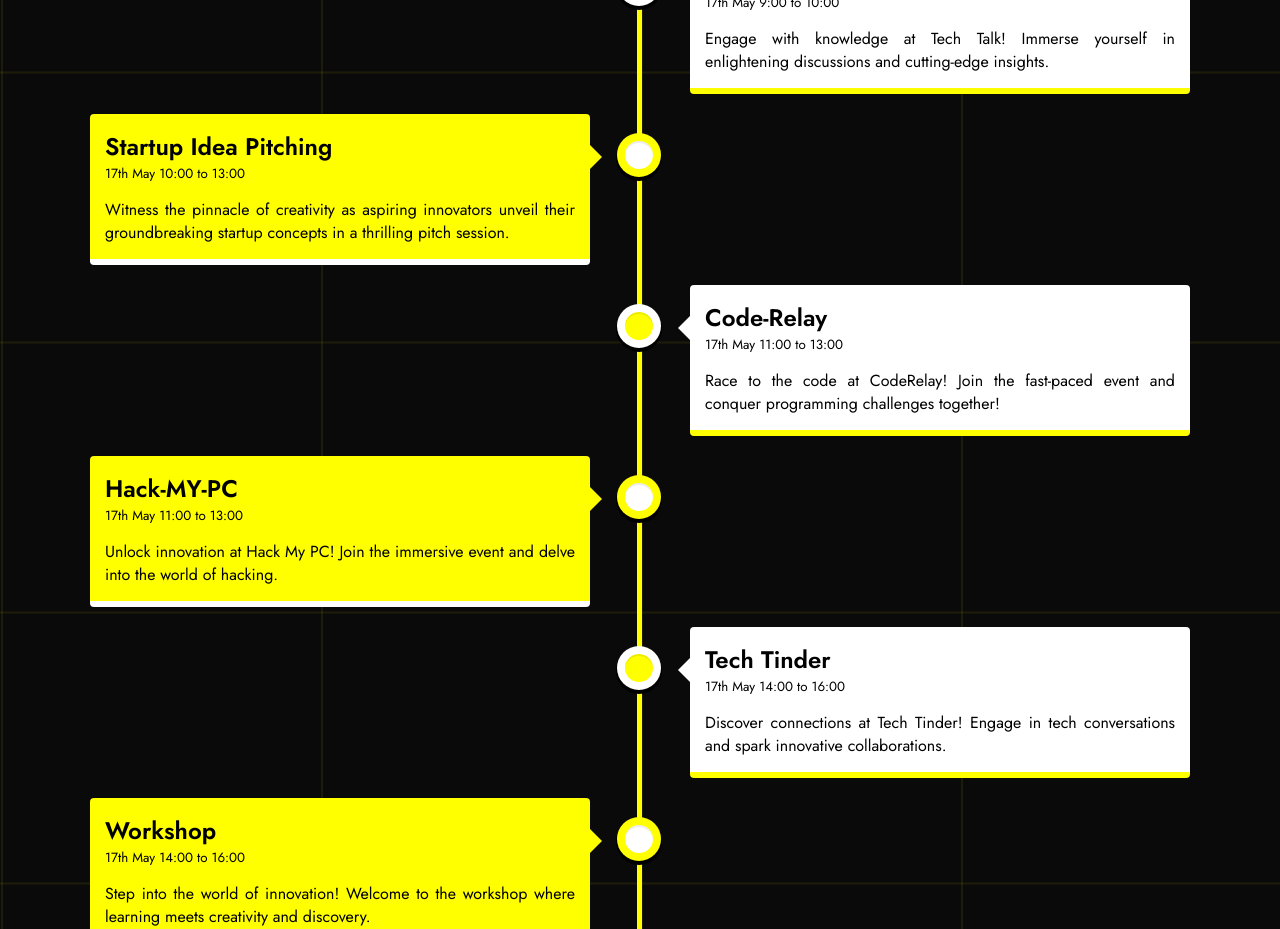
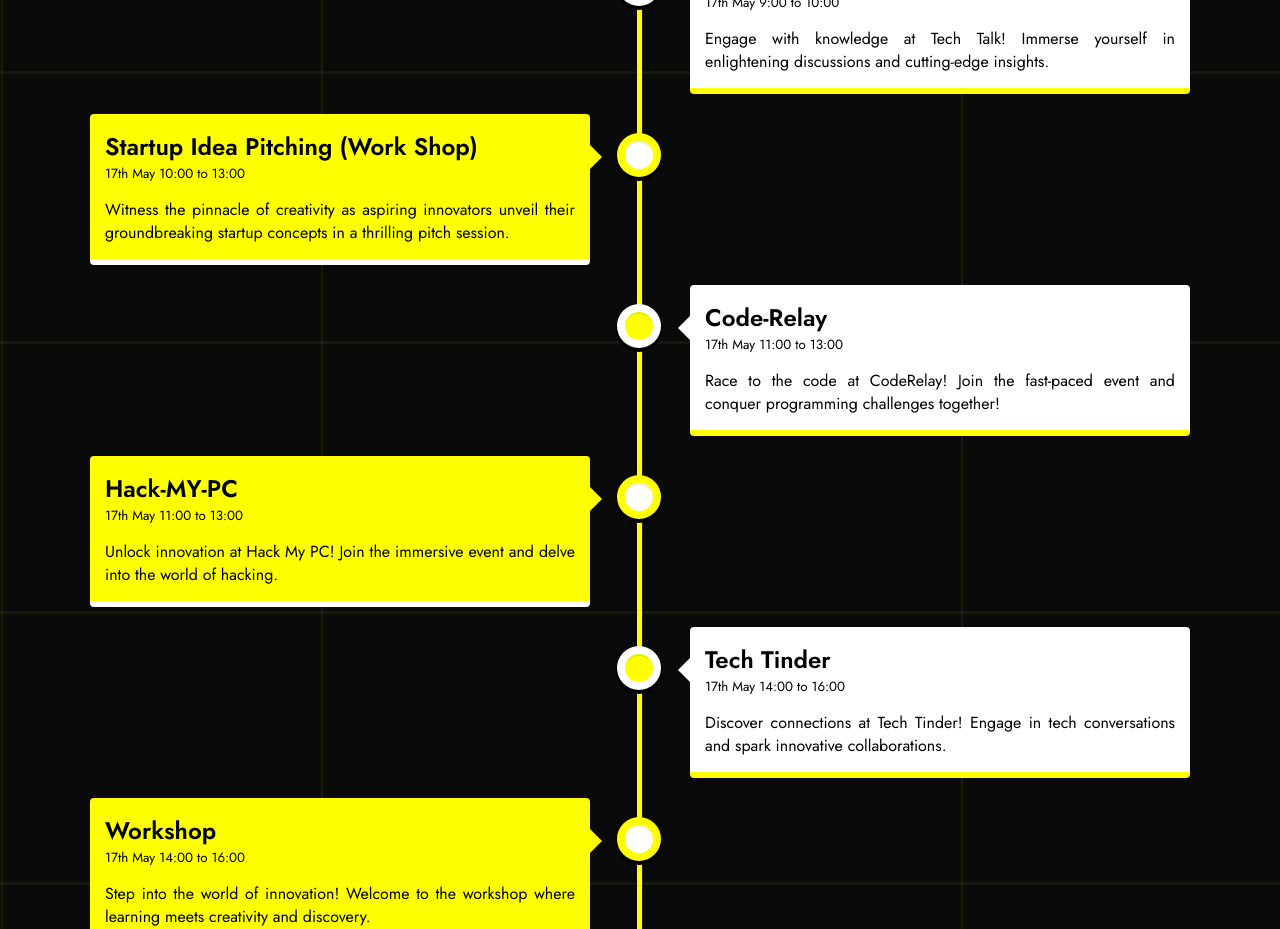
Before and after one commit to GuruDarshan57/Anokhya, a React (Vite) app: page / in a window 1280 px wide. Shown: the part 4540-5469 px from the top of the page. Built offline with nearby package versions, Linux system fonts and the light colour scheme; a web font is replaced by a local one.

Commit message:
timeline updated

```diff
--- a/src/Components/Timeline/Timeline.jsx
+++ b/src/Components/Timeline/Timeline.jsx
@@ -107,7 +107,7 @@ function Timeline() {
                     <div data-aos="zoom-in" className='timelineimgdiv'>
                     </div>
                     <div data-aos="fade-right" className="text-box lt">
-                        <h2><b>Startup Idea Pitching</b></h2>
+                        <h2><b>Startup Idea Pitching (Work Shop)</b></h2>
                         <small>17th May 10:00 to 13:00</small>
                         <p>Witness the pinnacle of creativity as aspiring innovators unveil their groundbreaking startup concepts in a thrilling pitch session.</p>
                         <span className='left-container-arrow'></span>
@@ -119,7 +119,7 @@ function Timeline() {
                     <div data-aos="zoom-in" className='timelineimgdiv'>
                     </div>
                     <div data-aos="fade-left" className="text-box rt">
-                    <h2><b>Code-Relay</b></h2>
+                        <h2><b>Code-Relay</b></h2>
                         <small>17th May 11:00 to 13:00</small>
                         <p>Race to the code at CodeRelay! Join the fast-paced event and conquer programming challenges together!</p>
 
@@ -131,7 +131,7 @@ function Timeline() {
                     <div data-aos="zoom-in" className='timelineimgdiv'>
                     </div>
                     <div data-aos="fade-right" className="text-box lt">
-                    <h2><b>Hack-MY-PC</b></h2>
+                        <h2><b>Hack-MY-PC</b></h2>
                         <small>17th May 11:00 to 13:00</small>
                         <p>Unlock innovation at Hack My PC! Join the immersive event and delve into the world of hacking.</p>
                         <span className='left-container-arrow'></span>
@@ -142,7 +142,7 @@ function Timeline() {
                     <div data-aos="zoom-in" className='timelineimgdiv'>
                     </div>
                     <div data-aos="fade-left" className="text-box rt">
-                    <h2><b>Tech Tinder</b></h2>
+                        <h2><b>Tech Tinder</b></h2>
                         <small>17th May 14:00 to 16:00</small>
                         <p>Discover connections at Tech Tinder! Engage in tech conversations and spark innovative collaborations.</p>
                         <span className='right-container-arrow'></span>
@@ -154,7 +154,7 @@ function Timeline() {
                     <div data-aos="zoom-in" className='timelineimgdiv'>
                     </div>
                     <div data-aos="fade-right" className="text-box lt">
-                    <h2><b>Workshop</b></h2>
+                        <h2><b>Workshop</b></h2>
                         <small>17th May 14:00 to 16:00</small>
                         <p>Step into the world of innovation! Welcome to the workshop where learning meets creativity and discovery.</p>
                         <span className='left-container-arrow'></span>
```
